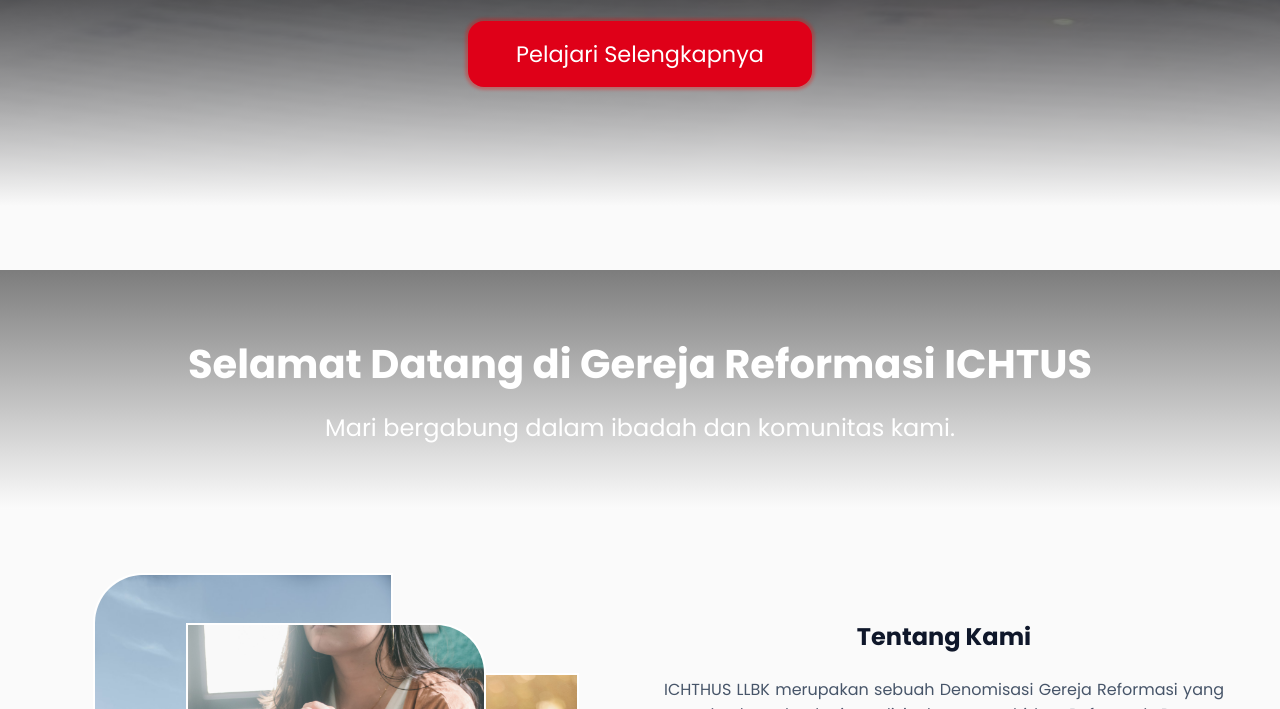
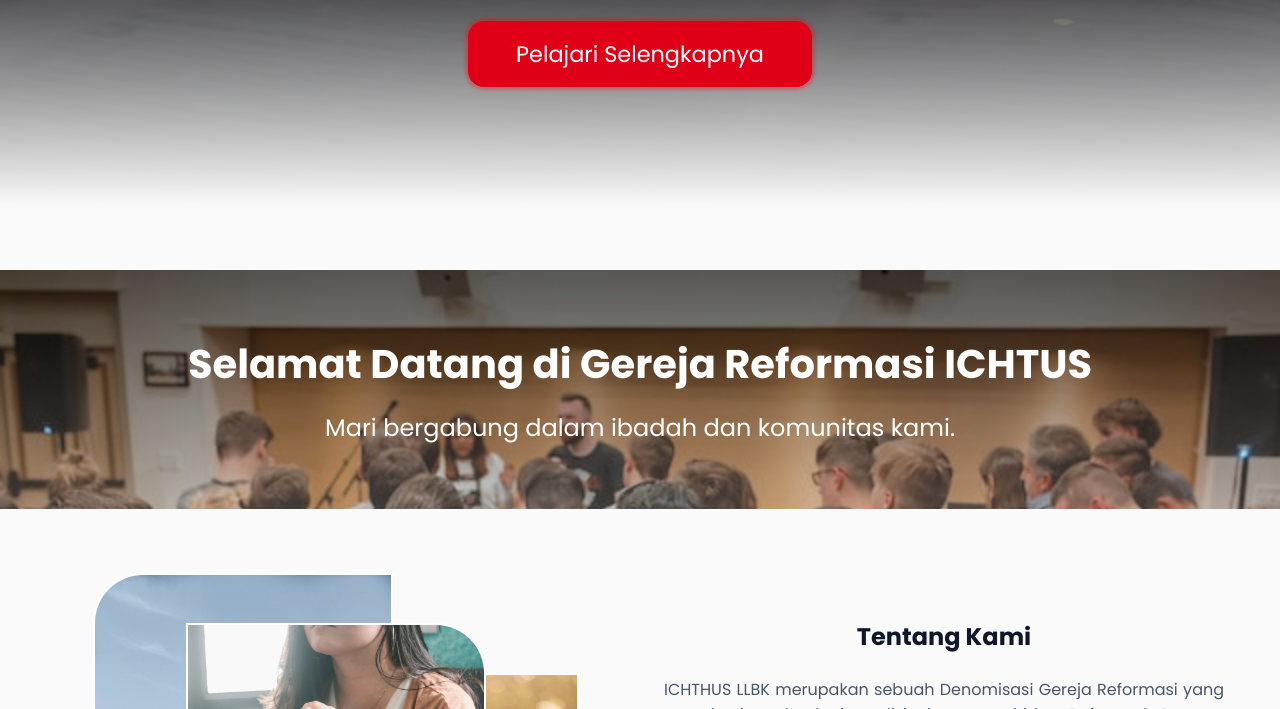
Before and after one commit to urumone/GRCIchtus, a plain HTML site: page index.html in a window 1280 px wide. Shown: the part 594-1303 px from the top of the page. Drawn offline with nearby package versions, Linux system fonts and the light colour scheme.

Commit message:
memperbaiki background banner

```diff
--- a/css/style.css
+++ b/css/style.css
@@ -279,7 +279,7 @@
       rgba(255, 255, 255, 0.2),
       rgba(0, 0, 0, 0.5)
     ),
-    url(img/banner-1.jpg);
+    url(/img/banner-1.jpg);
   flex: 1;
   background-attachment: fixed;
   background-repeat: no-repeat;
```
